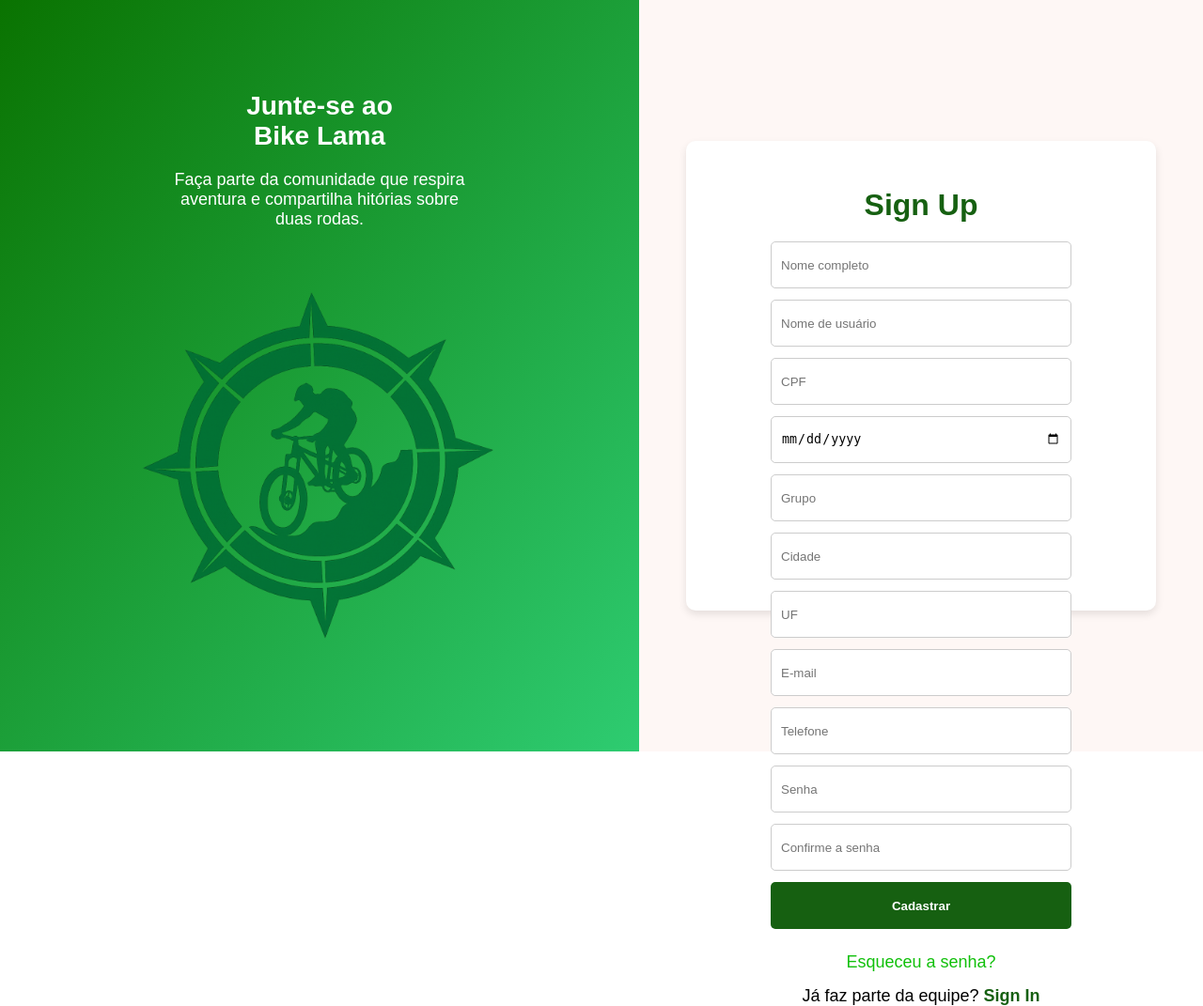
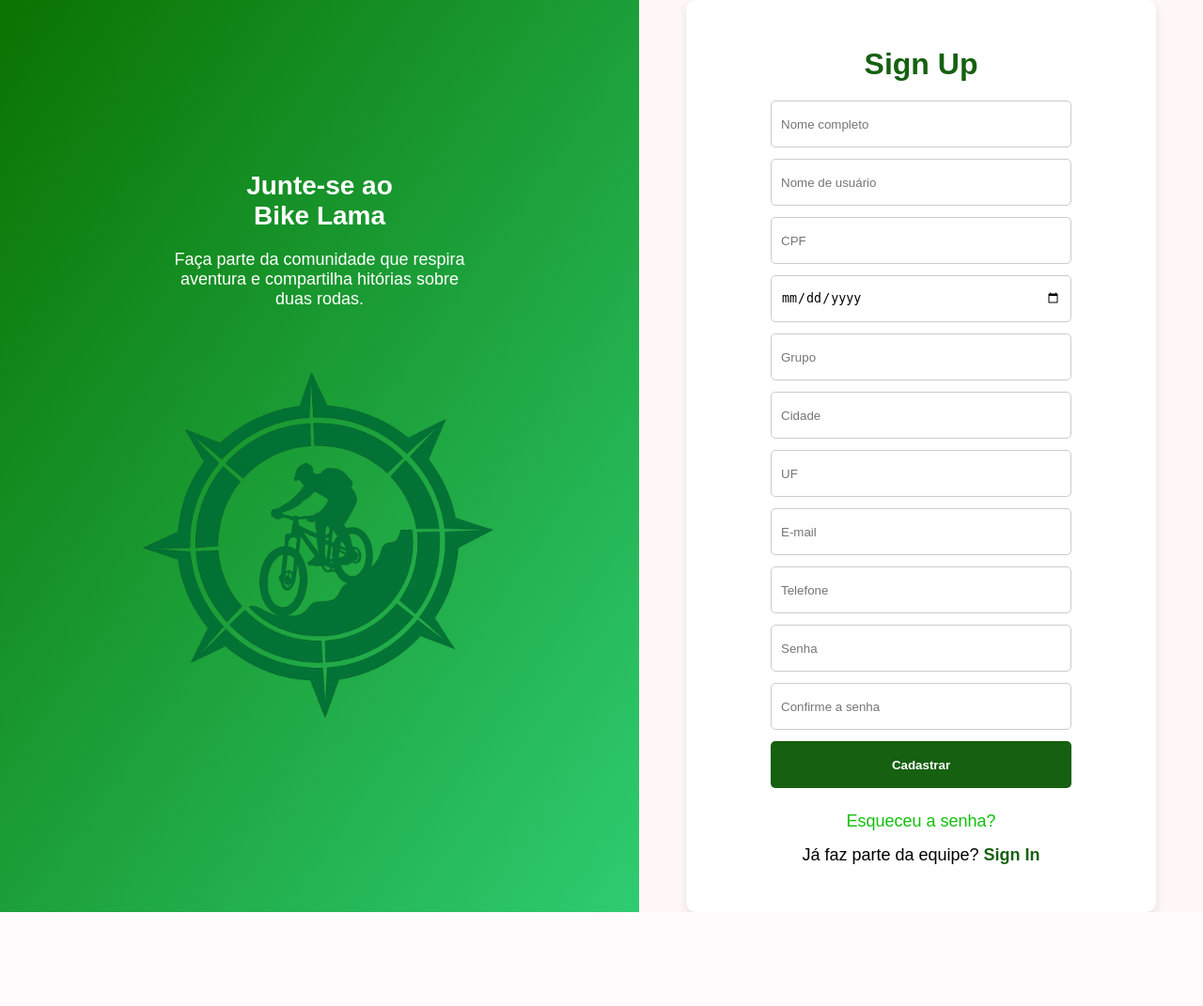
Before and after one commit to AngelaGuilhermino/PlataformBikeLama, a Django app: page /formCadastro/ in a window 1280 px wide. Shown: the whole page at 94% size. After the commit the page ends 971 px from the top, so only its background shows below. Run offline with Django 5.2, Linux system fonts and the light colour scheme.

Commit message:
V 11/12/25

```diff
--- a/core/static/CSS/formularios.css
+++ b/core/static/CSS/formularios.css
@@ -12,7 +12,7 @@ html {
 
 .container {
     display: flex;
-    height: 100vh;
+
 }
 
 /* Lado esquerdo */
@@ -72,7 +72,7 @@ html {
     box-shadow: 0 4px 8px rgba(0, 0, 0, 0.1);
     width: 100%;
     max-width: 500px;
-    height: 500px;
+
 }
 
 form {
--- a/core/urls.py
+++ b/core/urls.py
@@ -9,7 +9,7 @@ urlpatterns = [
     path('eventos/', eventos, name='eventos'),
     path('passeios/', passeios, name='passeios'),
     path('formCadastro/', cadastro, name='formCadastro'),
-     path('perfil/', perfil, name='perfil'),
+    path('perfil/', perfil, name='perfil'),
     path('formInscricoes/', formInscricoes, name='formInscricoes'),
     path('formLogin/', autenticacao, name='formLogin'),
     path('desconectar/', desconectar, name='desconectar'),
```
